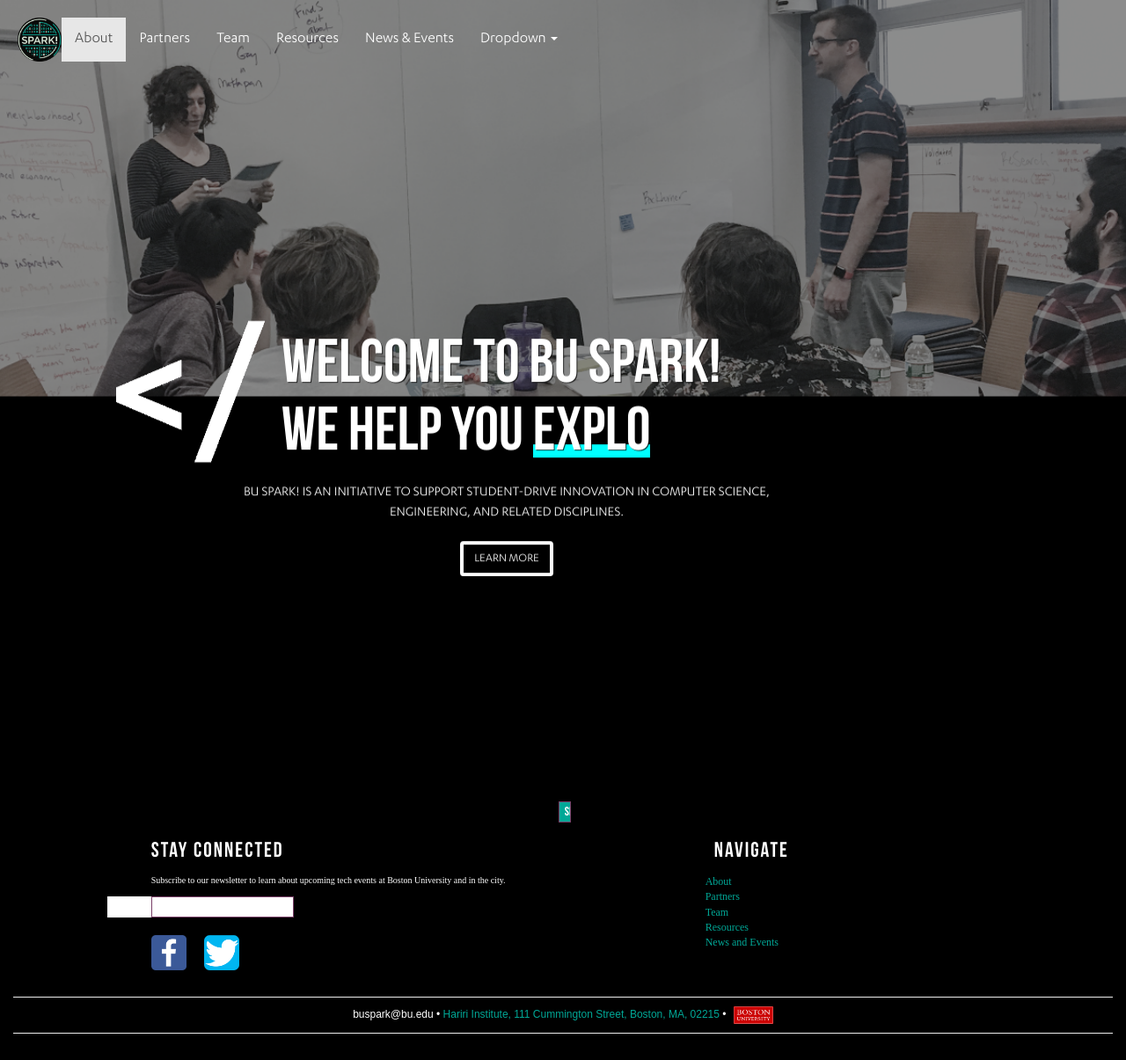
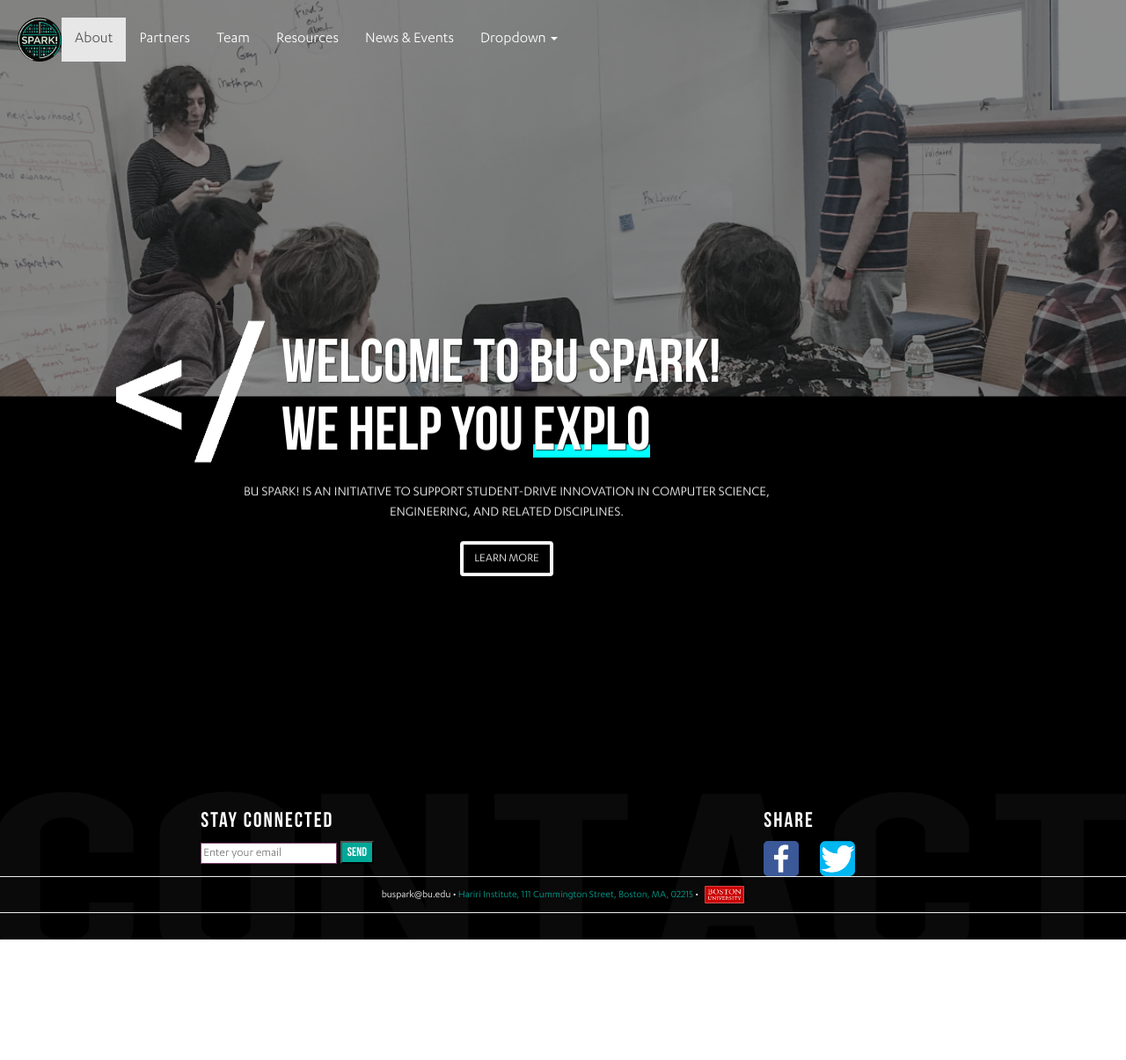
Before and after one commit to BU-Spark/bu-spark-website, a Jekyll site: the page built from index.html, in a window 1280 px wide. Shown: the whole page at 88% size. Built offline with Jekyll 4.4.1, drawn with Linux system fonts in a browser that asks for light colours; comment, search, counter and statistics services are not loaded; after the commit the page ends 1068 px from its top, so only the background shows below that.

Commit message:
cleaned up and redesigned footer

```diff
--- a/_includes/footer.html
+++ b/_includes/footer.html
@@ -1,25 +1,18 @@
-<!-- footer -->
-<footer class="container-fluid">
-    <div class="contact">
-        <div class="row footerstyle">
-            <div class="col-sm-5 col-sm-offset-1">
-                <p id="footertitle">Stay Connected</p>
-                <p id="subscription-description">Subscribe to our newsletter to learn about upcoming tech events at Boston University and in the city.</p>
+<footer class="container-fluid contact footerstyle">
+    <div class="row">
+        <div class="col-sm-4 col-xs-offset-2"> <!-- xs-offset allows for "padding" in mobile -->
+            <h3 class="footertitle">STAY CONNECTED</h3>
+            {% include mailchimp.html %}
+        </div>
 
-                {% include mailchimp.html %}
-
-                <div class ="row">
-                    <div class ="icon">
-                        <div class="col-sm-1">
+        <div class="col-sm-4 col-xs-offset-2">
+            <h3 class="footertitle">SHARE</h3>
             <img src="/img/Icons/facebook_icon.png" width="40px" height="40px">
-                        </div>
-                        <div class="col-sm-1">
             <img src="/img/Icons/twitter_icon.png" width="40px" height="40px" style= "margin-left:20px">
         </div>
     </div>
-                </div>
-            </div>
 
+        <!-- Navigation
         <div class="col-sm-5 col-sm-offset-1">
             <p id="footertitle">Navigate</p>
             <ul style="display:block;">
@@ -30,14 +23,14 @@
                 <li id="footer-navigation"><a href="news.html" id="footer-navigation-link">News and Events</a></li>
             </ul>
         </div>
-        </div>
+        -->
 
-        <div class="row footerstyle">
-            <div class="col-sm-12">
+    <!-- Footer banner -->
+    <div class="row">
         <hr id="footer">
-                    <p id ="footer-core-information"> buspark@bu.edu • <a href="https://www.google.com/maps?rlz=1C5CHFA_enUS739US740&q=111+cummington+mall&biw=1259&bih=750&um=1&ie=UTF-8&sa=X&ved=0ahUKEwipuvK7z9fVAhVI4YMKHT4HDi8Q_AUICigB" id ="footer-navigation-link">Hariri Institute, 111 Cummington Street, Boston, MA, 02215</a> • <img src="/img/Icons/bu_logo_icon.png" width="50" height="20" style="padding-left:5px;"></p>
+
+        <p id="footer-core-information"> buspark@bu.edu • <a href="https://www.google.com/maps?rlz=1C5CHFA_enUS739US740&q=111+cummington+mall&biw=1259&bih=750&um=1&ie=UTF-8&sa=X&ved=0ahUKEwipuvK7z9fVAhVI4YMKHT4HDi8Q_AUICigB" id ="footer-navigation-link">Hariri Institute, 111 Cummington Street, Boston, MA, 02215</a> • <img src="/img/Icons/bu_logo_icon.png" width="50" height="20" style="padding-left:5px;"></p>
+
         <hr id="footer" style="padding-bottom:30px">
     </div>
-        </div>
-    </div>
 </footer>
--- a/_includes/mailchimp.html
+++ b/_includes/mailchimp.html
@@ -1,38 +1,21 @@
 <!--Begin mc_embed_signup-->
 <link href="//cdn-images.mailchimp.com/embedcode/classic-10_7.css" rel="stylesheet" type="text/css">
 <style type="text/css">
-    #mc_embed_signup_scroll{
-        padding-left:50px;
-    }
     #mc_embed_signup .mc-field-group{
         padding:0px;
-
     }
     #mc_embed_signup form{
-        padding:0px;
+        padding:0px; /* override padding of normal form */
+        width:50%;
     }
-    #mc_embed_signup{
-        background:#fff;
-        clear:left;
-        font:14px;
-        font-family: Helvetica,Arial,sans-serif;
-        width:40%}
     #mc_embed_signup .button {
         background-color: #00a897;
-        position:absolute;
-        right:0px;
-        top:11px;
-        left:99%;
         font-family:"bebas";
-    }
-    #mc_embed_signup h2{
-        font-size:1em;
-        font:#535353;
-        font-family:karbon;
-        font-weight:100;
     }
     #mc_embed_signup input{
         border: 1px solid #7a4068;
+        color:black; /* color when typing */
+        font-family: "Karbon";
     }
     /* Add your own MailChimp form style overrides in your site stylesheet or in this style block.
        We recommend moving this block and the preceding CSS link to the HEAD of your HTML file. */
@@ -40,19 +23,23 @@
 
 <div id="mc_embed_signup">
     <form action="//www.us15.list-manage.com/subscribe/post?u=1a05e1e9821077a0ac6ff6b52&amp;id=9eee928d8b" method="post" id="mc-embedded-subscribe-form" name="mc-embedded-subscribe-form" class="validate" target="_blank" novalidate>
-        <div id="mc_embed_signup_scroll">
+        <div>
             <div class="mc-field-group">
-                <input type="email" value="" name="EMAIL" class="required email" id="mce-EMAIL">
+                <input type="email" autocomplete="off" placeholder="Enter your email" name="EMAIL" class="required email"  id="mce-EMAIL">
+
+                <button type="submit" value="SEND" name="SEND" id="mc-embedded-subscribe" class="button">SEND</button>
             </div>
+        </div>
 
+        <div>
+            <!-- Error messages -->
             <div id="mce-responses" class="clear">
                 <div class="response" id="mce-error-response" style="display:none"></div>
                 <div class="response" id="mce-success-response" style="display:none"></div>
             </div>    <!-- real people should not fill this in and expect good things - do not remove this or risk form bot signups-->
 
+            <!-- What does this do? -->
             <div style="position: absolute; left: -5000px;" aria-hidden="true"><input type="text" name="b_1a05e1e9821077a0ac6ff6b52_9eee928d8b" tabindex="-1" value=""></div>
-
-            <div class="clear"><input type="submit" value="SEND" name="SEND" id="mc-embedded-subscribe" class="button"></div>
         </div>
     </form>
 </div>
```
Also changed, not shown: bootstrap/css/bootstrap.css. Lines whose indentation alone changed are shown as unchanged.
